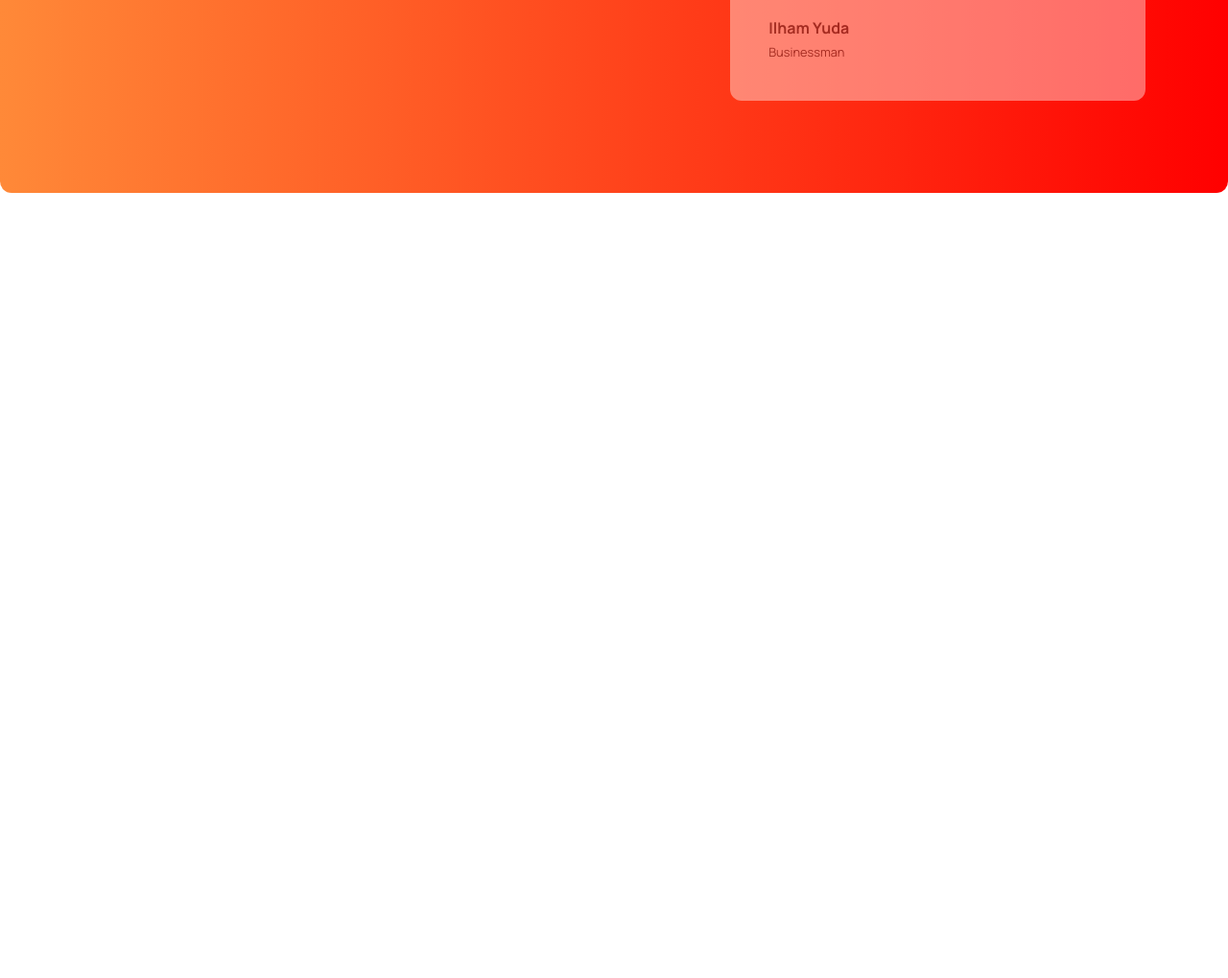
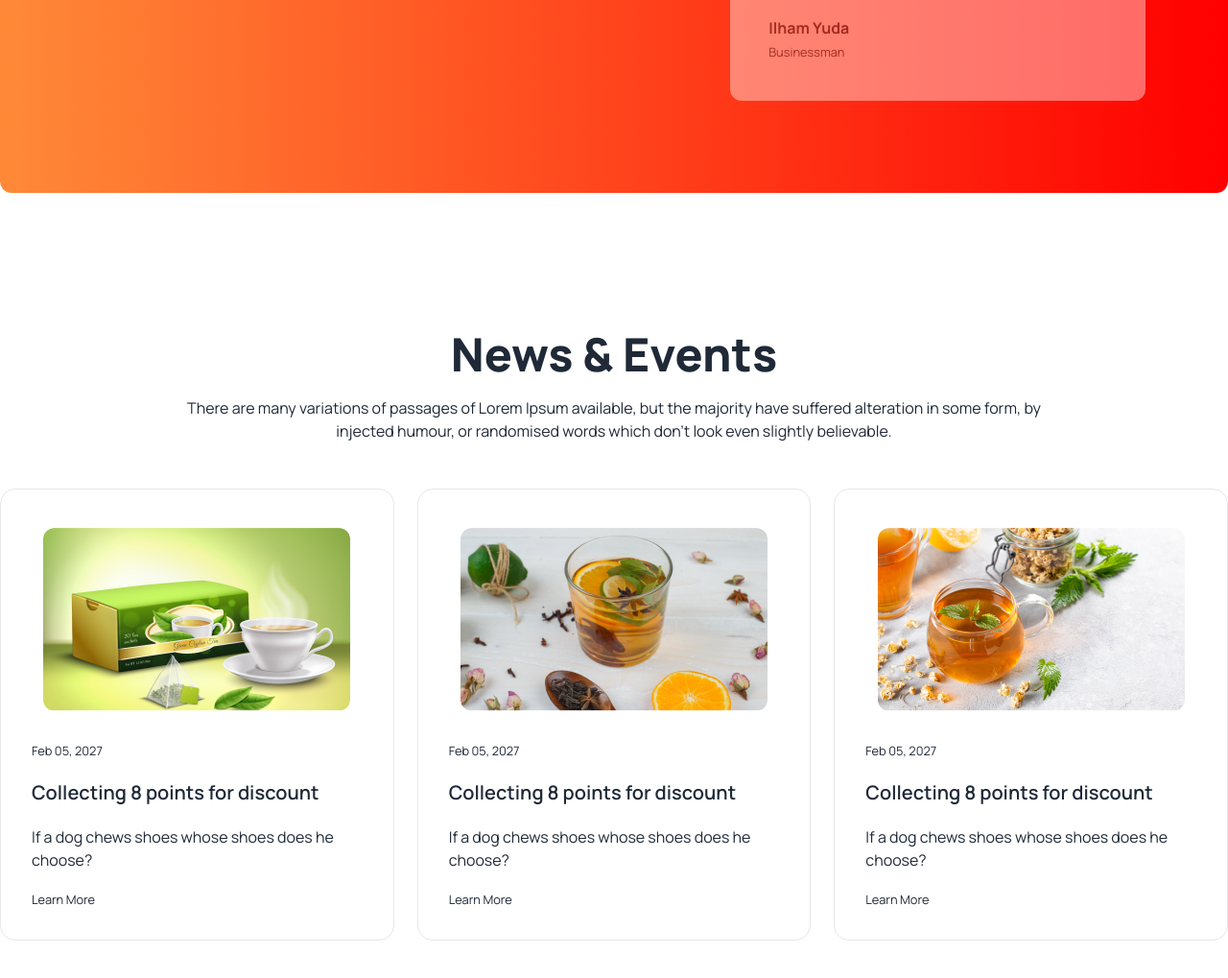
Before and after one commit to onikd08/tea-house-daisyui, a plain HTML site: page index.html in a window 1280 px wide. Shown: the part 2599-3618 px from the top of the page at 96% size. Before the commit the page ends 2800 px from the top, so only its background shows below. Drawn offline with nearby package versions, Linux system fonts and the light colour scheme.

Commit message:
Add news section

```diff
--- a/index.html
+++ b/index.html
@@ -253,6 +253,51 @@
           </div>
         </div>
       </section>
+
+      <!-- News and events section -->
+      <section class="my-36">
+        <h2 class="text-5xl font-extrabold text-center">News & Events</h2>
+        <p class="lg:max-w-4xl mx-auto mt-5 mb-12 text-center">
+          There are many variations of passages of Lorem Ipsum available, but
+          the majority have suffered alteration in some form, by injected
+          humour, or randomised words which don't look even slightly believable.
+        </p>
+        <div class="grid gap-6 grid-cols-1 md:grid-cols-2 lg:grid-cols-3">
+          <div class="card border border-gray-200">
+            <figure class="px-10 pt-10">
+              <img src="/images/news-1.png" alt="Shoes" class="rounded-xl" />
+            </figure>
+            <div class="card-body space-y-3">
+              <small>Feb 05, 2027</small>
+              <h2 class="card-title">Collecting 8 points for discount</h2>
+              <p>If a dog chews shoes whose shoes does he choose?</p>
+              <small><a href=""> Learn More</a></small>
+            </div>
+          </div>
+          <div class="card border border-gray-200">
+            <figure class="px-10 pt-10">
+              <img src="/images/news-2.png" alt="Shoes" class="rounded-xl" />
+            </figure>
+            <div class="card-body space-y-3">
+              <small>Feb 05, 2027</small>
+              <h2 class="card-title">Collecting 8 points for discount</h2>
+              <p>If a dog chews shoes whose shoes does he choose?</p>
+              <small><a href=""> Learn More</a></small>
+            </div>
+          </div>
+          <div class="card border border-gray-200">
+            <figure class="px-10 pt-10">
+              <img src="/images/news-3.png" alt="Shoes" class="rounded-xl" />
+            </figure>
+            <div class="card-body space-y-3">
+              <small>Feb 05, 2027</small>
+              <h2 class="card-title">Collecting 8 points for discount</h2>
+              <p>If a dog chews shoes whose shoes does he choose?</p>
+              <small><a href=""> Learn More</a></small>
+            </div>
+          </div>
+        </div>
+      </section>
     </main>
 
     <footer></footer>
```
